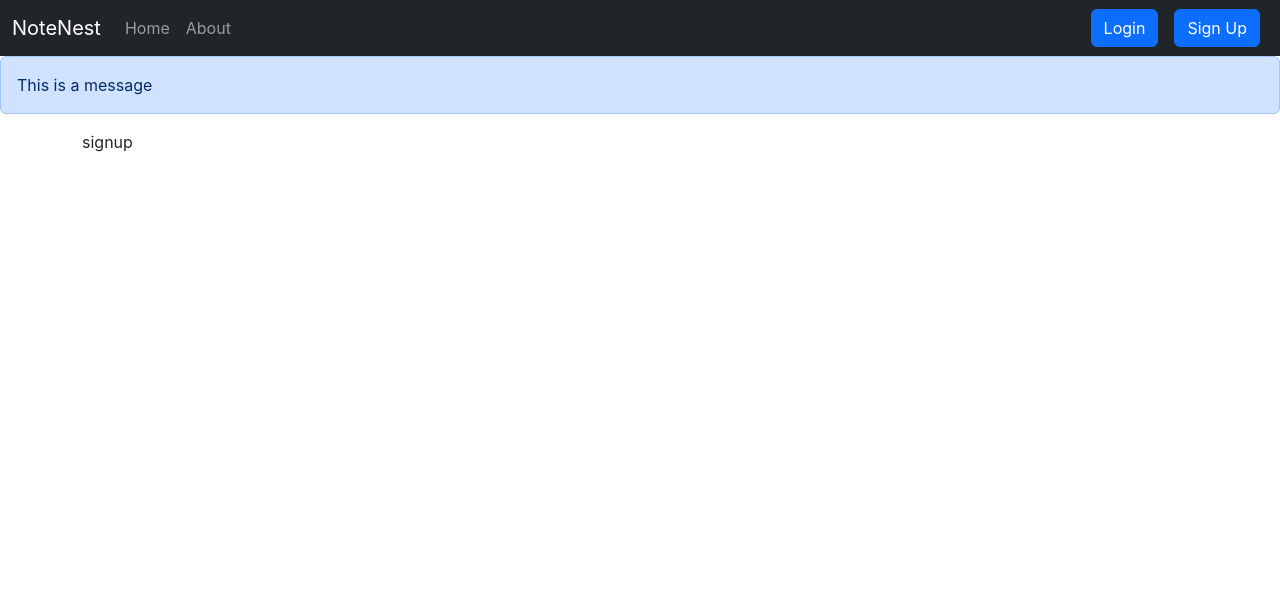
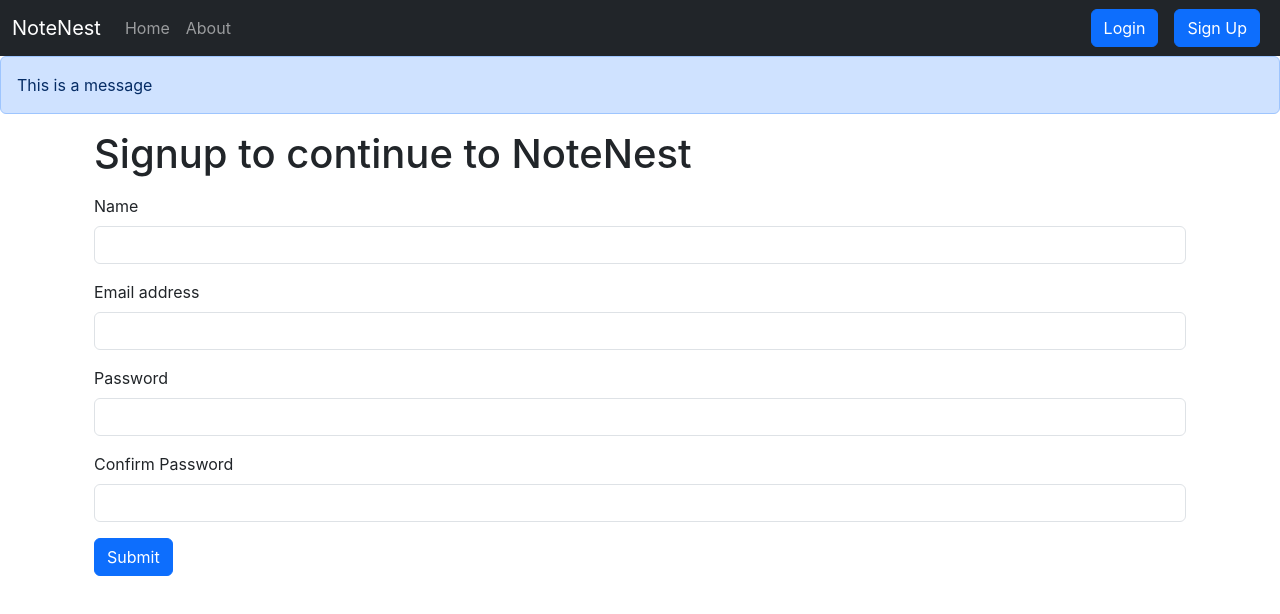
Before and after one commit to Pranay-Rokade/NoteNest, a React (Create React App) app: page /register in a window 1280 px wide. Shown: the top 614 px of the page. Built offline with nearby package versions, Linux system fonts and the light colour scheme; the HTML template or start-up script is replaced by a standard one.

Commit message:
Added Signup component

```diff
--- a/src/components/Signup.js
+++ b/src/components/Signup.js
@@ -1,9 +1,59 @@
-import React from 'react'
+import React, {useState} from 'react'
+import { useNavigate } from 'react-router-dom';
+
 
 const Signup = () => {
+  const [credentials, setCredentials] = useState({name: "", email: "", password: "", cpassword: ""});
+    let navigate = useNavigate();
+
+    const handleSubmit = async (e) => {
+        e.preventDefault();
+        const {name, email, password} = credentials;
+        const response = await fetch('http://localhost:5000/api/auth/register', {
+          method: 'POST',
+          headers: {
+              'Content-Type': 'application/json'
+          },
+          body: JSON.stringify({name, email, password})
+        });
+        const json = await response.json();
+        console.log(json);
+        if(json.success){
+            // Save the auth token and redirect
+            localStorage.setItem('token', json.authtoken);
+            navigate("/");
+        }
+        else{
+            alert("Invalid credentials");
+        }
+    }
+
+    const onChange = (e) => {
+        setCredentials({...credentials, [e.target.name]: e.target.value});
+    }
+
   return (
-    <div>
-      signup
+    <div className="container mt-3">
+      <h1 className="my-3">Signup to continue to NoteNest</h1>
+      <form onSubmit={handleSubmit}>
+        <div className="mb-3">
+          <label htmlFor="name" className="form-label">Name</label>
+          <input type="text" className="form-control" id="name" name="name" onChange={onChange} aria-describedby="emailHelp"/>
+        </div>
+        <div className="mb-3">
+          <label htmlFor="email" className="form-label">Email address</label>
+          <input type="text" className="form-control" id="email" name="email" onChange={onChange} aria-describedby="emailHelp"/>
+        </div>
+        <div className="mb-3">
+          <label htmlFor="password" className="form-label">Password</label>
+          <input type="password" className="form-control" id="password" name="password" onChange={onChange} minLength={5} required/>
+        </div>
+        <div className="mb-3">
+          <label htmlFor="cpassword" className="form-label">Confirm Password</label>
+          <input type="password" className="form-control" id="cpassword" name="cpaasword" onChange={onChange} minLength={5} required/>
+        </div>
+        <button type="submit" className="btn btn-primary">Submit</button>
+      </form>
     </div>
   )
 }
```
Also changed, not shown: 1 other file (tests, documents, lock files or other folders).
